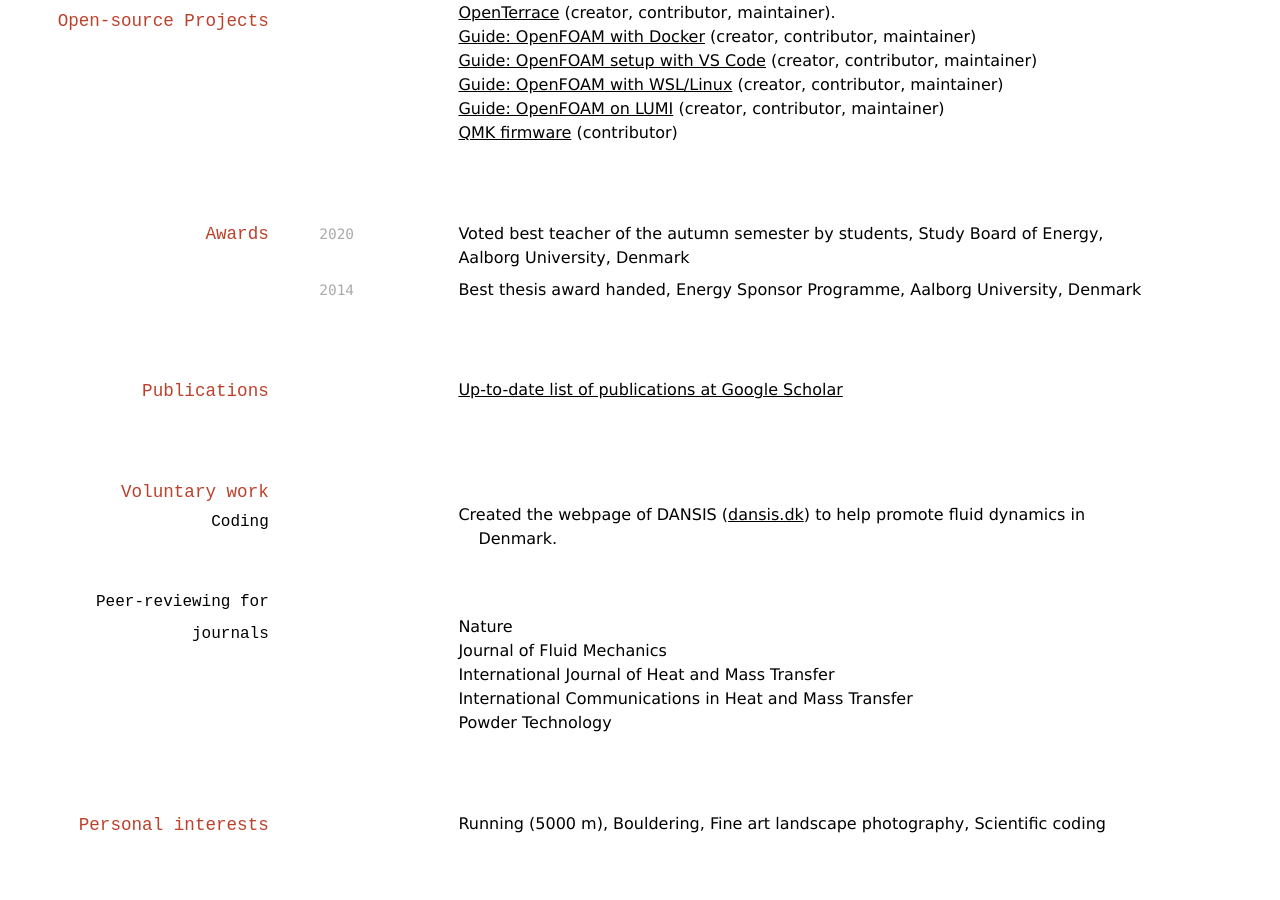
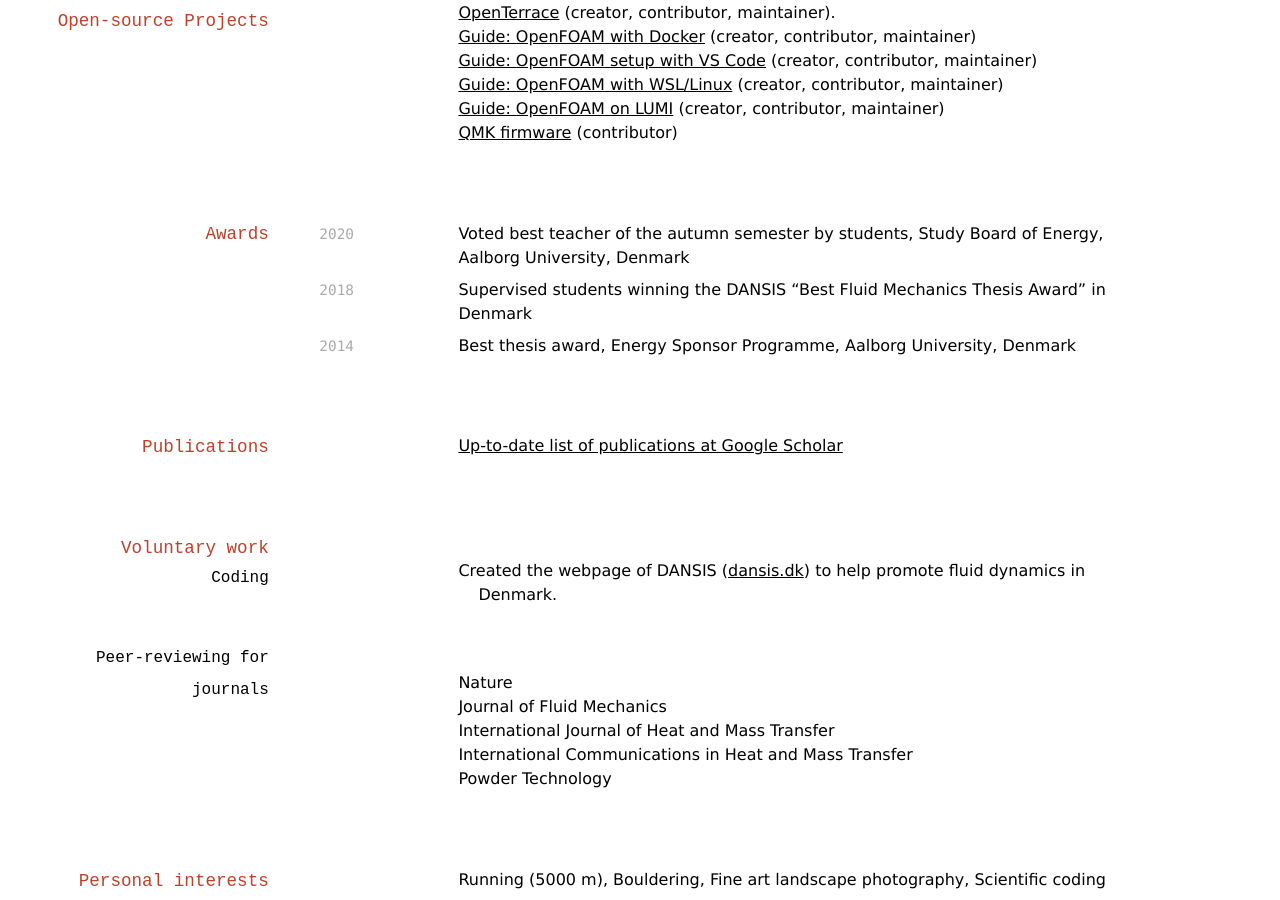
Before and after one commit to jakobhaervig/cv, a Jekyll site: the page built from index.md, in a window 1280 px wide and 900 px high, scrolled down 2292 px. Built offline with Jekyll 4.4.1, drawn with Linux system fonts in a browser that asks for light colours; before the commit the page ends 3136 px from its top, so only the background shows below that.

Commit message:
Update index.md

```diff
--- a/index.md
+++ b/index.md
@@ -128,8 +128,11 @@ __MSc in Thermal Energy and Process Engineering, Aalborg University__
 `2020`
 Voted best teacher of the autumn semester by students, Study Board of Energy, Aalborg University, Denmark
 
+`2018`
+Supervised students winning the DANSIS "Best Fluid Mechanics Thesis Award" in Denmark
+
 `2014`
-Best thesis award handed, Energy Sponsor Programme, Aalborg University, Denmark
+Best thesis award, Energy Sponsor Programme, Aalborg University, Denmark
 
 ## Publications
 
```
